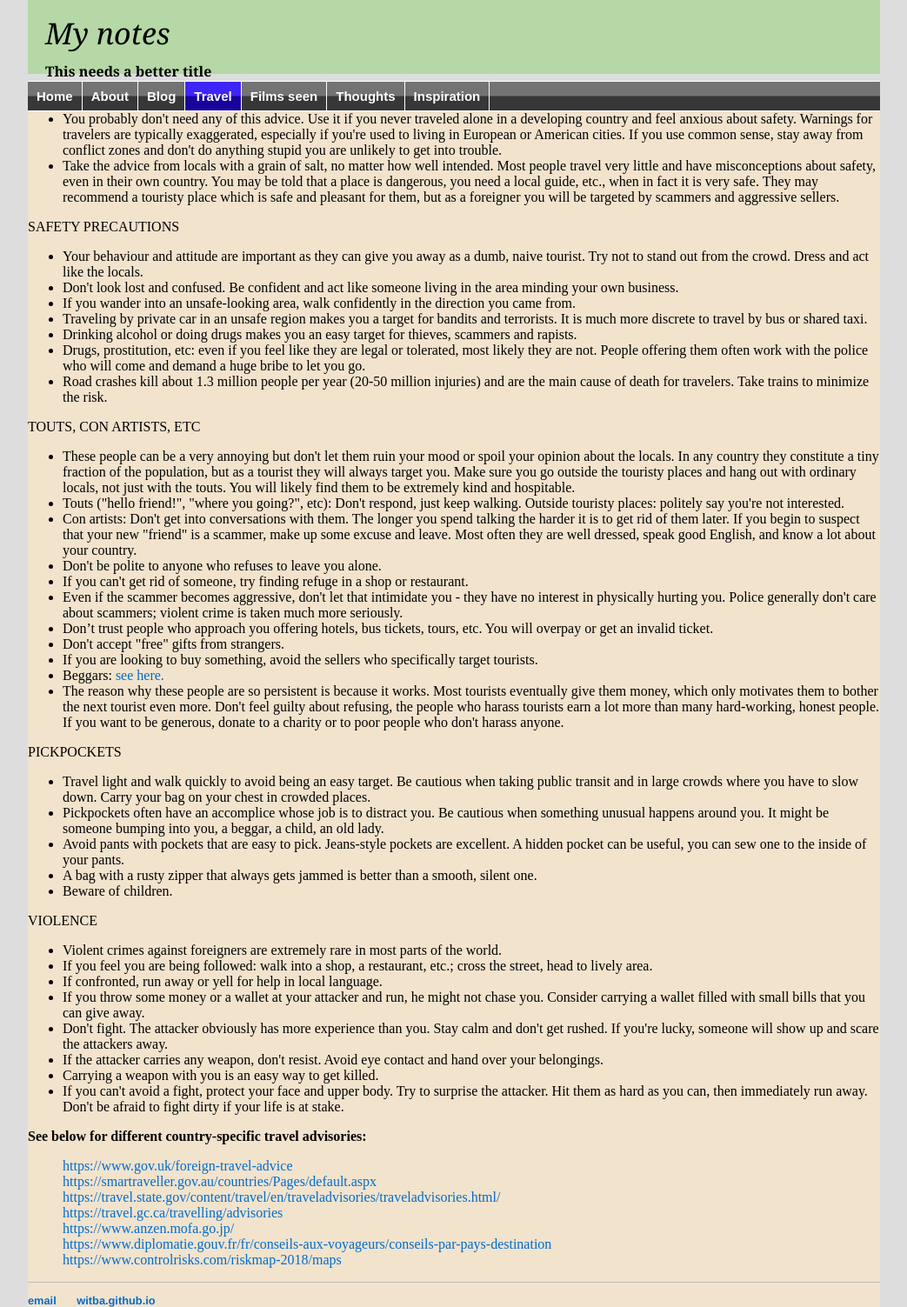
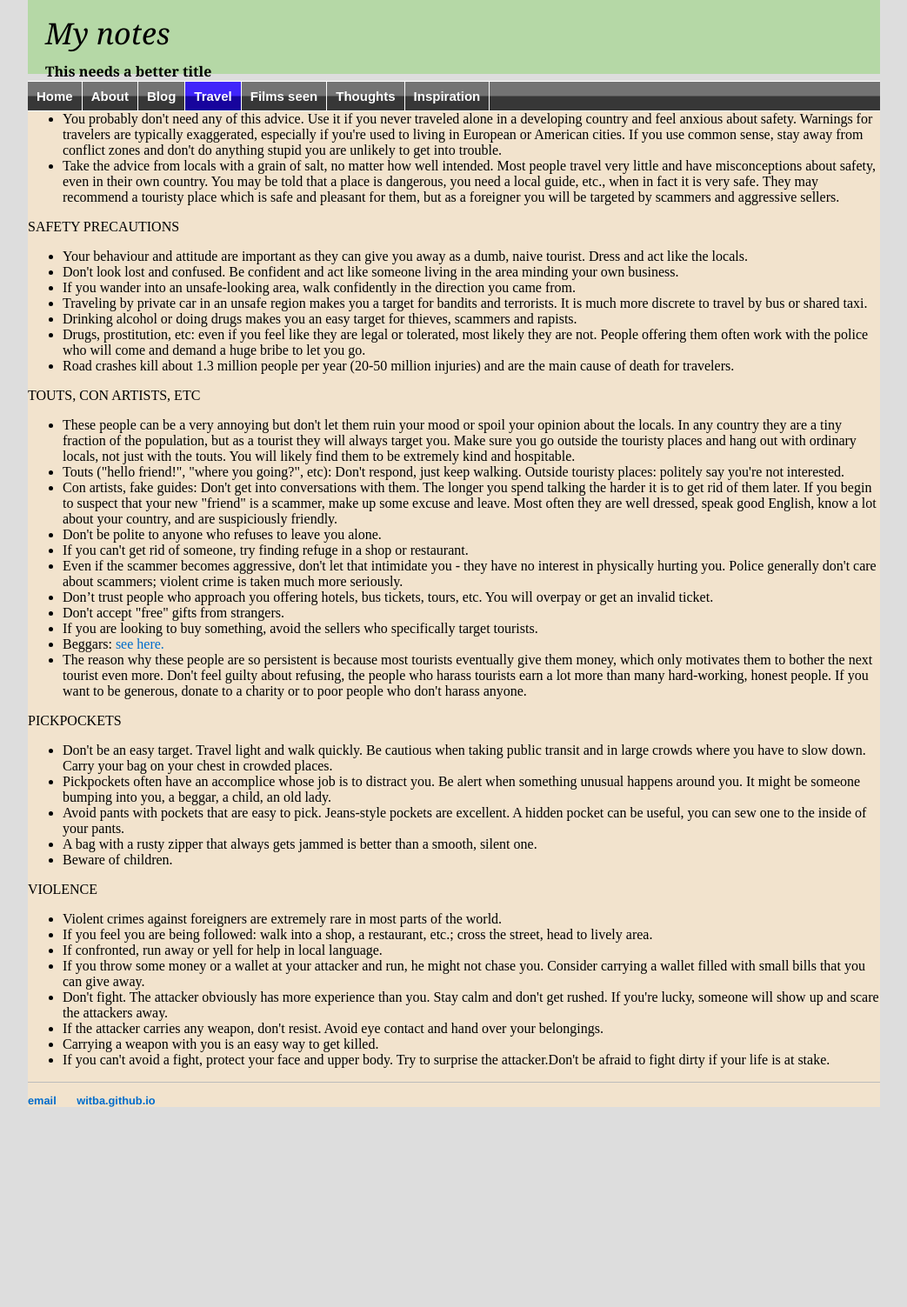
Before and after one commit to witba/witba.github.io, a Jekyll site: the page built from travel/safety.html, in a window 1280 px wide. Shown: the whole page at 87% size, without its empty margins (118-1161 px from the left). Built offline with Jekyll 4.4.1, drawn with Linux system fonts in a browser that asks for light colours; after the commit the page ends 1273 px from its top, so only the background shows below that.

Commit message:
Update safety.html

```diff
--- a/travel/safety.html
+++ b/travel/safety.html
@@ -11,19 +11,19 @@ title: Travel advice
 </ul>
 <p>SAFETY PRECAUTIONS</p>
 <ul>
-<li>Your behaviour and attitude are important as they can give you away as a dumb, naive tourist. Try not to stand out from the crowd. Dress and act like the locals.</li>
+<li>Your behaviour and attitude are important as they can give you away as a dumb, naive tourist. Dress and act like the locals.</li>
 <li>Don't look lost and confused. Be confident and act like someone living in the area minding your own business.</li>
 <li>If you wander into an unsafe-looking area, walk confidently in the direction you came from.</li>
 <li>Traveling by private car in an unsafe region makes you a target for bandits and terrorists. It is much more discrete to travel by bus or shared taxi.</li>
 <li>Drinking alcohol or doing drugs makes you an easy target for thieves, scammers and rapists.</li>
 <li>Drugs, prostitution, etc: even if you feel like they are legal or tolerated, most likely they are not. People offering them often work with the police who will come and demand a huge bribe to let you go.</li>
-<li>Road crashes kill about 1.3 million people per year (20-50 million injuries) and are the main cause of death for travelers. Take trains to minimize the risk.
+<li>Road crashes kill about 1.3 million people per year (20-50 million injuries) and are the main cause of death for travelers.
 </ul>
 <p>TOUTS, CON ARTISTS, ETC</p>
 <ul>
-<li>These people can be a very annoying but don't let them ruin your mood or spoil your opinion about the locals. In any country they constitute a tiny fraction of the population, but as a tourist they will always target you. Make sure you go outside the touristy places and hang out with ordinary locals, not just with the touts. You will likely find them to be extremely kind and hospitable. </li>
+<li>These people can be a very annoying but don't let them ruin your mood or spoil your opinion about the locals. In any country they are a tiny fraction of the population, but as a tourist they will always target you. Make sure you go outside the touristy places and hang out with ordinary locals, not just with the touts. You will likely find them to be extremely kind and hospitable. </li>
 <li>Touts ("hello friend!", "where you going?", etc): Don't respond, just keep walking. Outside touristy places: politely say you're not interested.</li>
-<li>Con artists: Don't get into conversations with them. The longer you spend talking the harder it is to get rid of them later. If you begin to suspect that your new "friend" is a scammer, make up some excuse and leave. Most often they are well dressed, speak good English, and know a lot about your country.</li>
+<li>Con artists, fake guides: Don't get into conversations with them. The longer you spend talking the harder it is to get rid of them later. If you begin to suspect that your new "friend" is a scammer, make up some excuse and leave. Most often they are well dressed, speak good English, know a lot about your country, and are suspiciously friendly.</li>
 <li>Don't be polite to anyone who refuses to leave you alone.</li>
 <li>If you can't get rid of someone, try finding refuge in a shop or restaurant.</li>
 <li>Even if the scammer becomes aggressive, don't let that intimidate you - they have no interest in physically hurting you. Police generally don't care about scammers; violent crime is taken much more seriously.</li>
@@ -31,12 +31,12 @@ title: Travel advice
 <li>Don't accept "free" gifts from strangers.</li>
 <li>If you are looking to buy something, avoid the sellers who specifically target tourists.</li>
 <li>Beggars: <a href="ethics.html" target=_blank>see here.</a></li>
-<li>The reason why these people are so persistent is because it works. Most tourists eventually give them money, which only motivates them to bother the next tourist even more. Don't feel guilty about refusing, the people who harass tourists earn a lot more than many hard-working, honest people. If you want to be generous, donate to a charity or to poor people who don't harass anyone.</li>
+<li>The reason why these people are so persistent is because most tourists eventually give them money, which only motivates them to bother the next tourist even more. Don't feel guilty about refusing, the people who harass tourists earn a lot more than many hard-working, honest people. If you want to be generous, donate to a charity or to poor people who don't harass anyone.</li>
 </ul>
 <p>PICKPOCKETS</p>
 <ul>
-<li>Travel light and walk quickly to avoid being an easy target. Be cautious when taking public transit and in large crowds where you have to slow down. Carry your bag on your chest in crowded places.</li>
-<li>Pickpockets often have an accomplice whose job is to distract you. Be cautious when something unusual happens around you. It might be someone bumping into you, a beggar, a child, an old lady. </li>
+<li>Don't be an easy target. Travel light and walk quickly. Be cautious when taking public transit and in large crowds where you have to slow down. Carry your bag on your chest in crowded places.</li>
+<li>Pickpockets often have an accomplice whose job is to distract you. Be alert when something unusual happens around you. It might be someone bumping into you, a beggar, a child, an old lady. </li>
 <li>Avoid pants with pockets that are easy to pick. Jeans-style pockets are excellent. A hidden pocket can be useful, you can sew one to the inside of your pants.</li>
 <li>A bag with a rusty zipper that always gets jammed is better than a smooth, silent one.</li>
 <li>Beware of children.</li>
@@ -50,15 +50,5 @@ title: Travel advice
 <li>Don't fight. The attacker obviously has more experience than you. Stay calm and don't get rushed. If you're lucky, someone will show up and scare the attackers away.</li>
 <li>If the attacker carries any weapon, don't resist. Avoid eye contact and hand over your belongings.</li>
 <li>Carrying a weapon with you is an easy way to get killed.</li>
-<li>If you can't avoid a fight, protect your face and upper body. Try to surprise the attacker. Hit them as hard as you can, then immediately run away. Don't be afraid to fight dirty if your life is at stake.</li>
+<li>If you can't avoid a fight, protect your face and upper body. Try to surprise the attacker.Don't be afraid to fight dirty if your life is at stake.</li>
 </ul>
-<b>See below for different country-specific travel advisories:</b><br>
-<ul>
-<a href="https://www.gov.uk/foreign-travel-advice">https://www.gov.uk/foreign-travel-advice</a><br />
-<a href="https://smartraveller.gov.au/countries/Pages/default.aspx">https://smartraveller.gov.au/countries/Pages/default.aspx</a><br />
-<a href="https://travel.state.gov/content/travel/en/traveladvisories/traveladvisories.html/">https://travel.state.gov/content/travel/en/traveladvisories/traveladvisories.html/</a><br/>
-<a href="https://travel.gc.ca/travelling/advisories">https://travel.gc.ca/travelling/advisories</a><br/>
-<a href="https://www.anzen.mofa.go.jp/">https://www.anzen.mofa.go.jp/</a><br />
-<a href="https://www.diplomatie.gouv.fr/fr/conseils-aux-voyageurs/conseils-par-pays-destination">https://www.diplomatie.gouv.fr/fr/conseils-aux-voyageurs/conseils-par-pays-destination</a><br />
-<a href="https://www.controlrisks.com/riskmap-2018/maps">https://www.controlrisks.com/riskmap-2018/maps</a>
-</ul>
```
